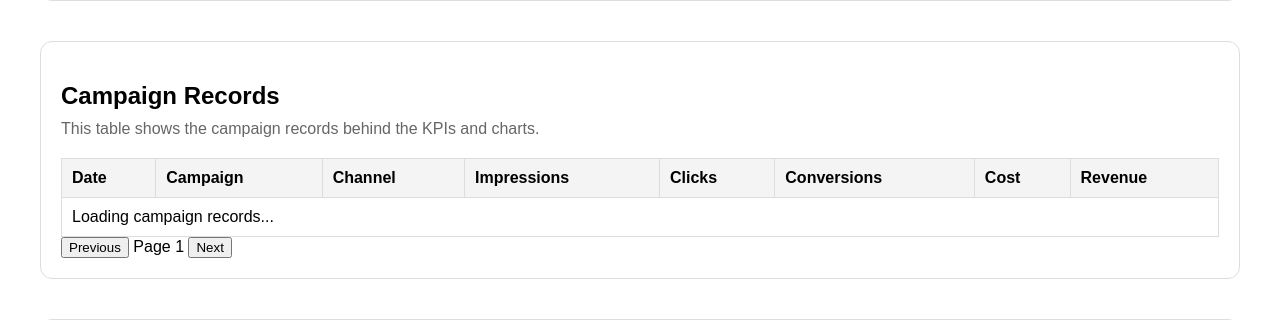
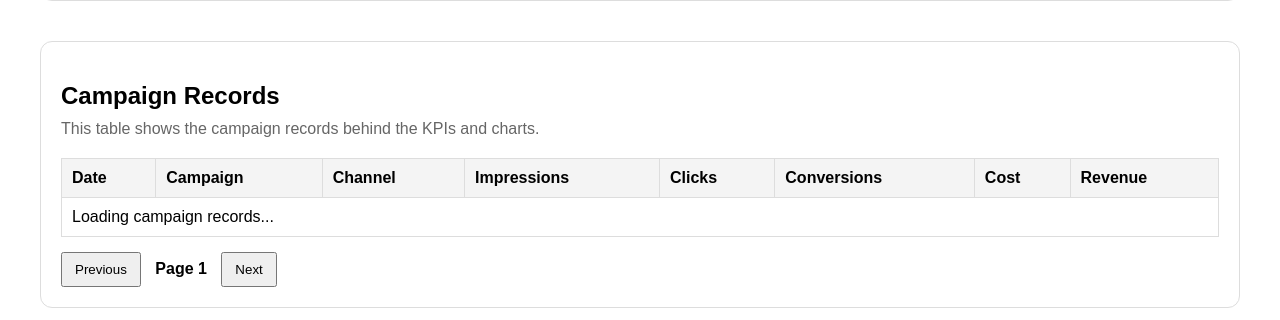
Before and after one commit to karianjahi/marketers_paradise, a Django app: template core/analytics/templates/analytics/dashboard.html in a window 1280 px wide. Shown: the part 1199-1519 px from the top of the page. Run offline with Django 5.2, Linux system fonts and the light colour scheme; the template is opened without the code that fills it, so the values that code supplies are empty.

Commit message:
Add styles for pagination

```diff
--- a/core/analytics/static/analytics/css/dashboard.css
+++ b/core/analytics/static/analytics/css/dashboard.css
@@ -111,3 +111,17 @@ h1 {
 #upload-log-table th {
     background-color: #f4f4f4;
 }
+
+.pagination-controls {
+    margin-top: 15px;
+}
+
+.pagination-controls button {
+    padding: 8px 12px;
+    margin-right: 10px;
+}
+
+#page-info {
+    margin-right: 10px;
+    font-weight: bold;
+}
```
